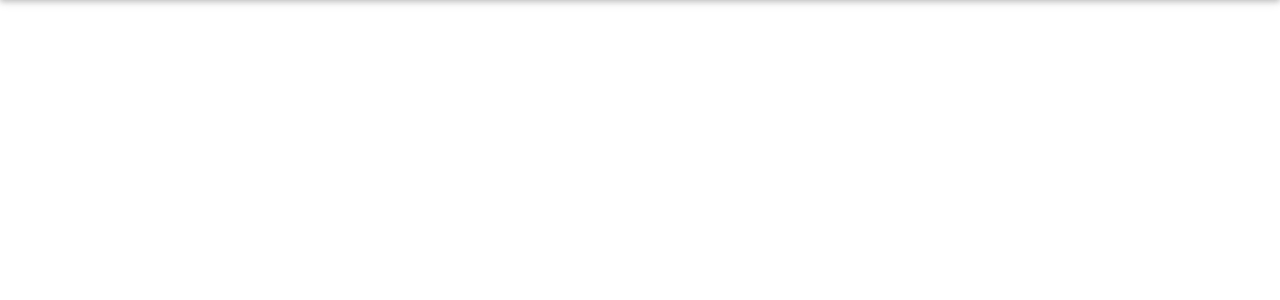
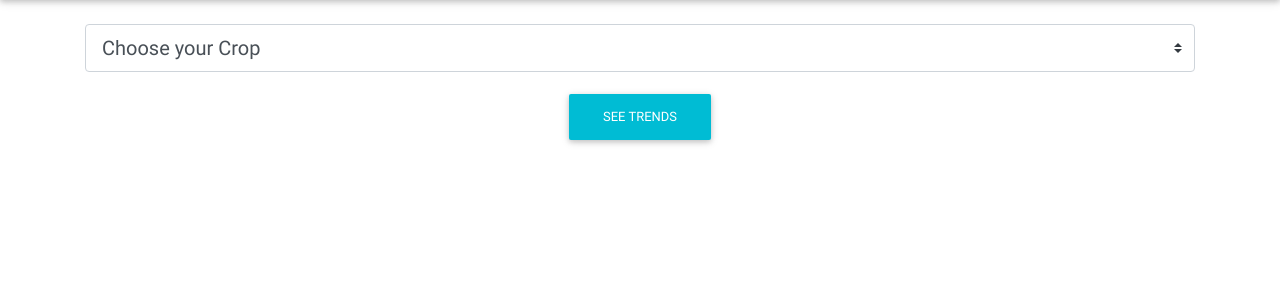
Before and after one commit to smart-india-hackathon19/agriconnect, a Django app: page / in a window 1280 px wide. Shown: the part 56-356 px from the top of the page. Run offline with Django 3.2, Linux system fonts and the light colour scheme; data that the repository does not hold is empty; some libraries are stand-ins or nearby versions.

Commit message:
i know that i am doing

```diff
--- a/farmer/templates/farmer/tender_form.html
+++ b/farmer/templates/farmer/tender_form.html
@@ -128,7 +128,7 @@
   			</div> -->
   			<!-- Material input -->
 <div class="md-form">
-  <input type="number" id="numberExample" class="form-control">
+  <input type="number" id="numberExample" class="form-control" name="quantity">
   <label for="numberExample"></label>
 </div>
 
@@ -137,8 +137,6 @@
   				<div class="column2" >
 
     				<input placeholder="unit" style="margin-left: 20px; margin-top: 25px;">
-
-    				<input placeholder="unit" name="unit" style="margin-left: 20px;">
   				</div>
 
 			</div>
--- a/farmer/templates/homepage/home.html
+++ b/farmer/templates/homepage/home.html
@@ -1,4 +1,37 @@
 {% extends 'base/base.html' %}
 
+{% block head %}
+{% endblock head %}
+
+
 {% block content %}
+<div class="container">
+
+<form method="post" id="Trendform" class="text-center" style="color: #757575;" >
+	 		<select class="custom-select mdb-select md-form custom-select-lg mb-3" name="crop">
+
+			  <option value="" disabled selected>Choose your Crop</option>
+			  {% for crop in crops %}
+			 	 <option value="{{crop.name}}">{{crop.name}}</option>
+			  {% endfor %}
+			</select>
+
+			<button type="button" onclick="myFunction()" class="btn btn-cyan">See Trends</button>
+</form>
+</div>
+
+
+<script type="text/javascript">
+	function myFunction(){
+		if( $('#Trendform').serialize().split('=').length && $('#Trendform').serialize().split('=')[1] )
+		{
+			window.location = 'predict_crop_price/' + $('#Trendform').serialize().split('=')[1];
+		}
+		else{
+
+		}
+	}
+</script>
+
+
 {% endblock content %}
--- a/farmer/views.py
+++ b/farmer/views.py
@@ -7,7 +7,9 @@
 
 
 def homepage(request):
-	return render(request,'homepage/home.html')
+	commoditity = Commodity.objects.order_by().values('name').distinct()
+	context = {"crops" : commoditity}
+	return render(request,'homepage/home.html',context)
 
 def tender(request,produce_id):
 	if request.method == "GET":
```
